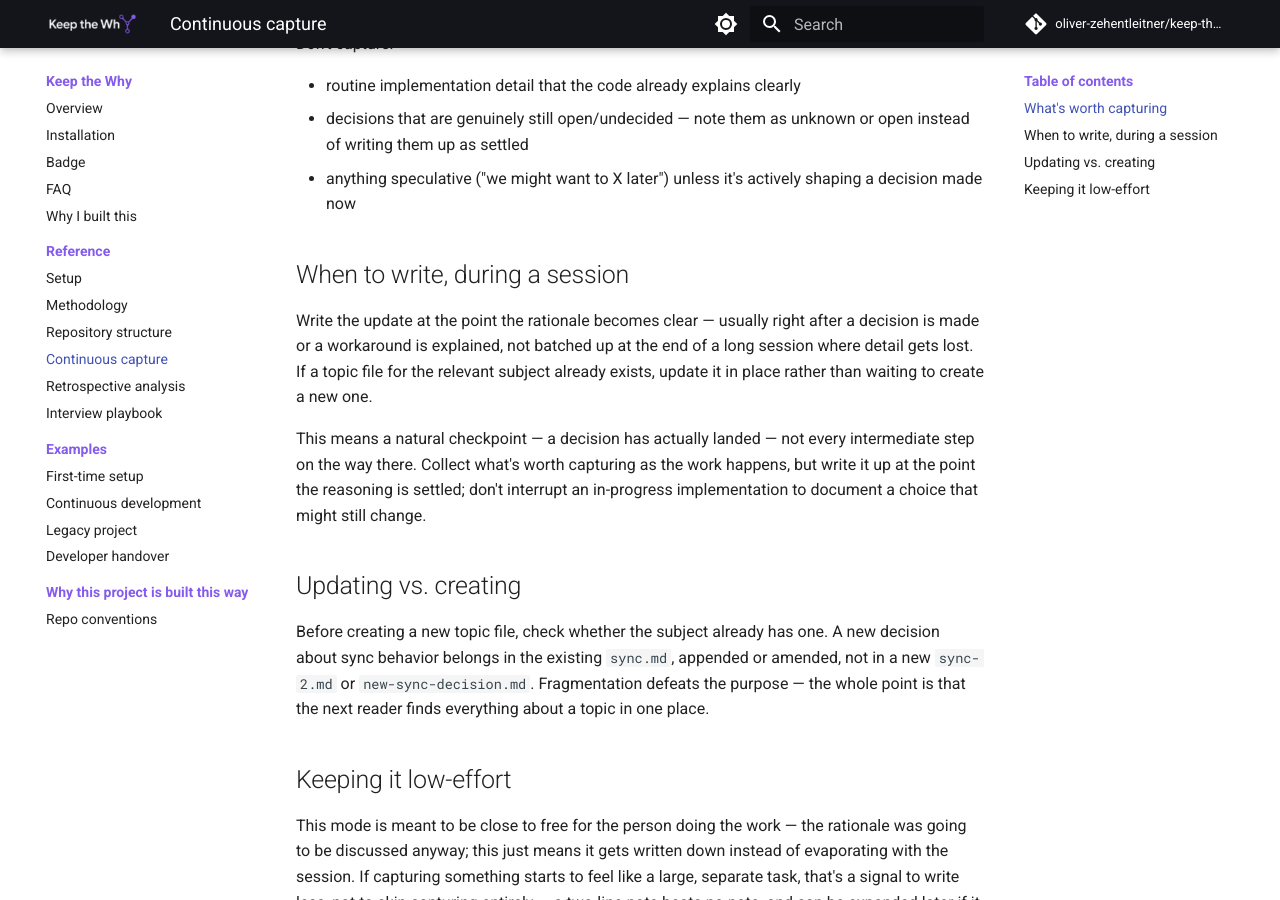
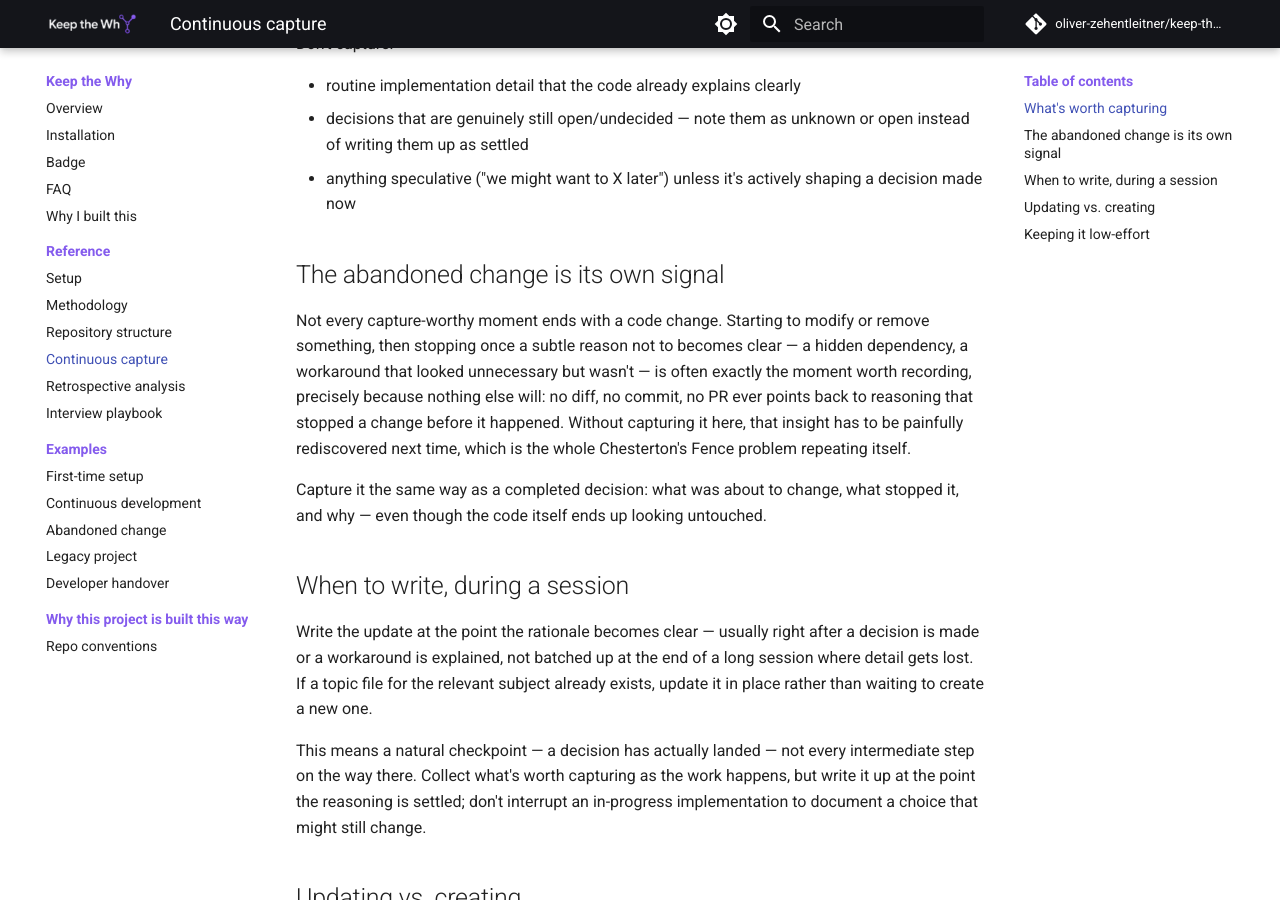
Before and after one commit to oliver-zehentleitner/keep-the-why, an MkDocs documentation site: the page built from docs/continuous-capture.md, in a window 1280 px wide and 900 px high, scrolled down 585 px. Built offline with MkDocs 1.6.1 and Material for MkDocs 9.7.7, drawn with Linux system fonts in a browser that asks for light colours; comment, search, counter and statistics services are not loaded.

Commit message:
Capture abandoned changes as their own signal; sharpen the proportionality gate
Two ideas from an external review of the project:

1. The strongest "why" moments sometimes produce no code change at
   all - an agent starts to modify or remove something, discovers a
   subtle reason not to, and stops. That reasoning would otherwise
   leave zero trace: no diff, no commit, no PR ever points back to it.
   Added this as an explicit continuous-capture trigger (SKILL.md mode
   1, references/continuous-capture.md, a new example, two new evals -
   including a negative case guarding against inventing a reason to
   justify NOT changing something, the mirror image of rule 1).

2. Core rule 12's proportionality gate already covers "don't document
   the obvious," but a concrete example pair sharpens it: "prevents a
   breaking API change" earns an entry, "formats the code more nicely"
   doesn't. No new mechanism needed - rule 12 already existed, this
   just makes the threshold more concrete.

```diff
--- a/mkdocs.yml
+++ b/mkdocs.yml
@@ -54,6 +54,7 @@ nav:
   - Examples:
       - First-time setup: examples/first-time-setup.md
       - Continuous development: examples/continuous-development.md
+      - Abandoned change: examples/abandoned-change.md
       - Legacy project: examples/legacy-project.md
       - Developer handover: examples/developer-handover.md
   - "Why this project is built this way":
--- a/skills/keep-the-why/references/continuous-capture.md
+++ b/skills/keep-the-why/references/continuous-capture.md
@@ -18,6 +18,12 @@ Don't capture:
 - decisions that are genuinely still open/undecided — note them as unknown or open instead of writing them up as settled
 - anything speculative ("we might want to X later") unless it's actively shaping a decision made now
 
+## The abandoned change is its own signal
+
+Not every capture-worthy moment ends with a code change. Starting to modify or remove something, then stopping once a subtle reason not to becomes clear — a hidden dependency, a workaround that looked unnecessary but wasn't — is often exactly the moment worth recording, precisely because nothing else will: no diff, no commit, no PR ever points back to reasoning that stopped a change before it happened. Without capturing it here, that insight has to be painfully rediscovered next time, which is the whole Chesterton's Fence problem repeating itself.
+
+Capture it the same way as a completed decision: what was about to change, what stopped it, and why — even though the code itself ends up looking untouched.
+
 ## When to write, during a session
 
 Write the update at the point the rationale becomes clear — usually right after a decision is made or a workaround is explained, not batched up at the end of a long session where detail gets lost. If a topic file for the relevant subject already exists, update it in place rather than waiting to create a new one.
```
Also changed, not shown: docs/examples/abandoned-change.md (added, +1 -0 lines), skills/keep-the-why/SKILL.md (+2 -2 lines), skills/keep-the-why/examples/abandoned-change.md (added, +40 -0 lines), 1 other file.
